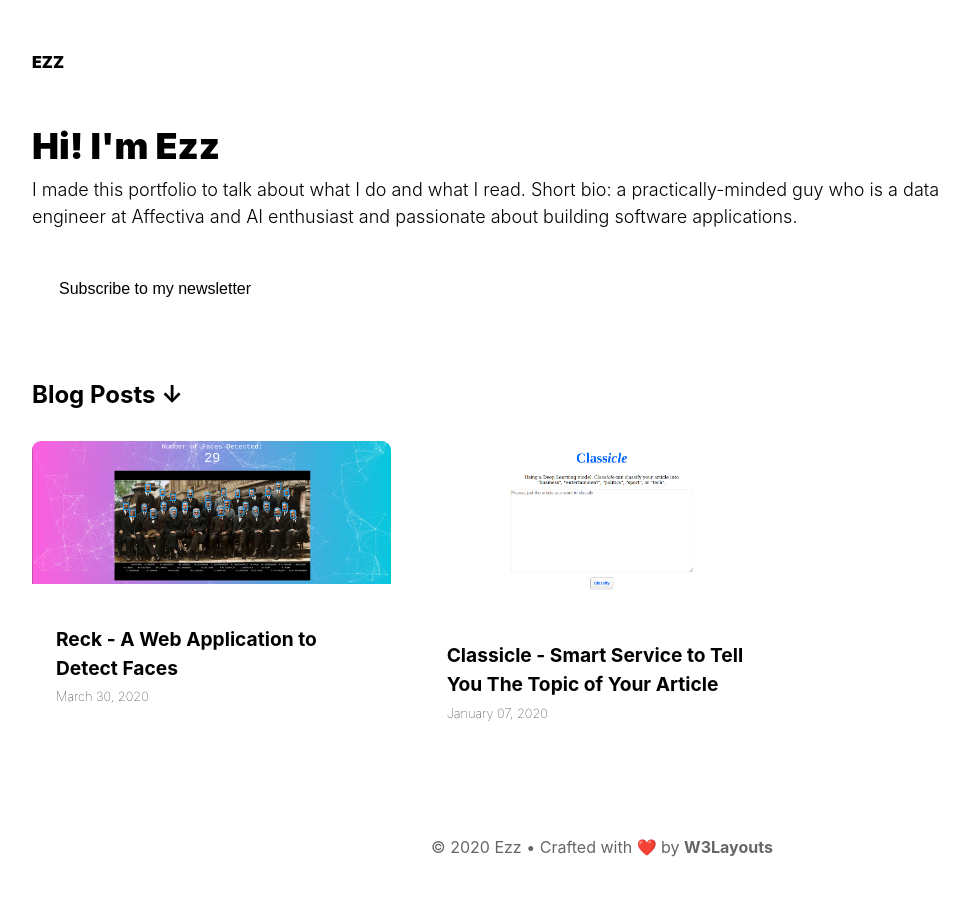
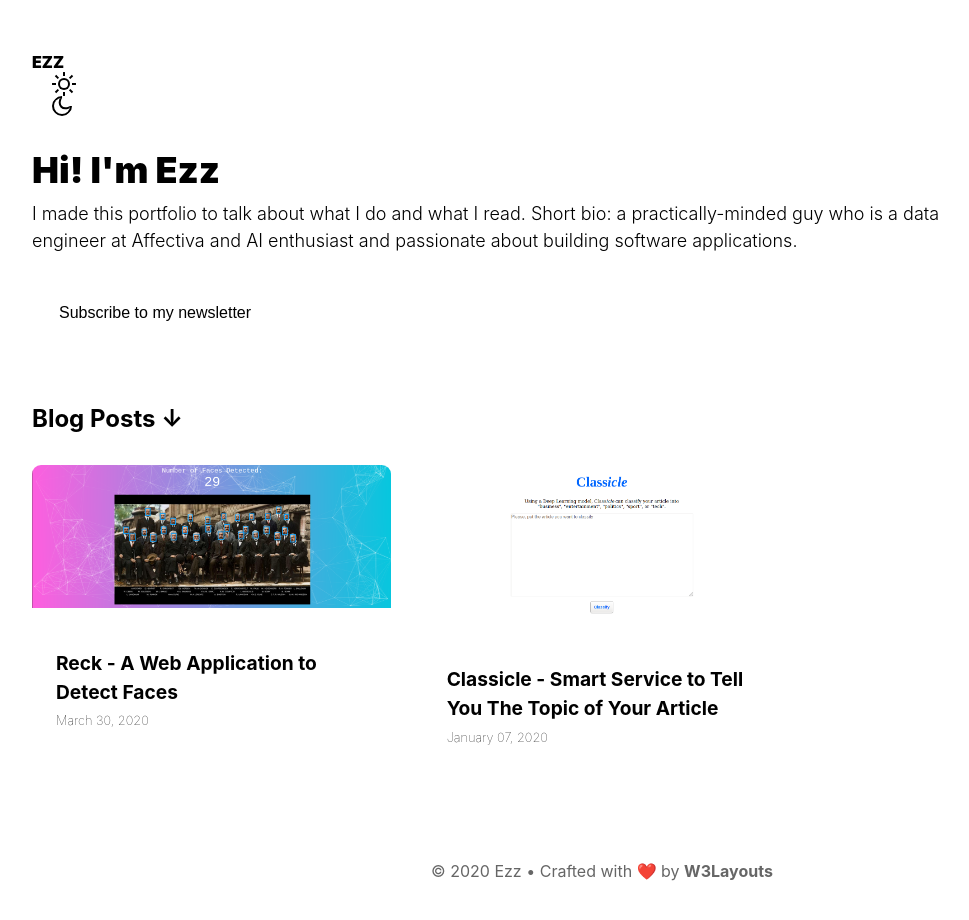
Before and after one commit to EzzEddin/my-gatsby-blog, a Gatsby site: page / in a window 1280 px wide. Shown: the whole page, without its empty margins (38-1007 px from the left). Built offline with nearby package versions, Linux system fonts and the light colour scheme; Gatsby itself is replaced by a stand-in of ours.

Commit message:
remove Contact button from Navigation.js

```diff
--- a/src/components/layout.js
+++ b/src/components/layout.js
@@ -20,6 +20,7 @@
       <header className="site-header">
         <div className="site-title">
           <Link to="/">{data.site.siteMetadata.title}</Link>
+          <Navigation/>
         </div>
       </header>
       {children}
--- a/src/components/navigation.js
+++ b/src/components/navigation.js
@@ -4,7 +4,6 @@
 
 export default (props) => (
   <nav className="navigation">
-    <Link to="/contact">Contact</Link>
     <ThemeChanger/>
   </nav>
 
```
